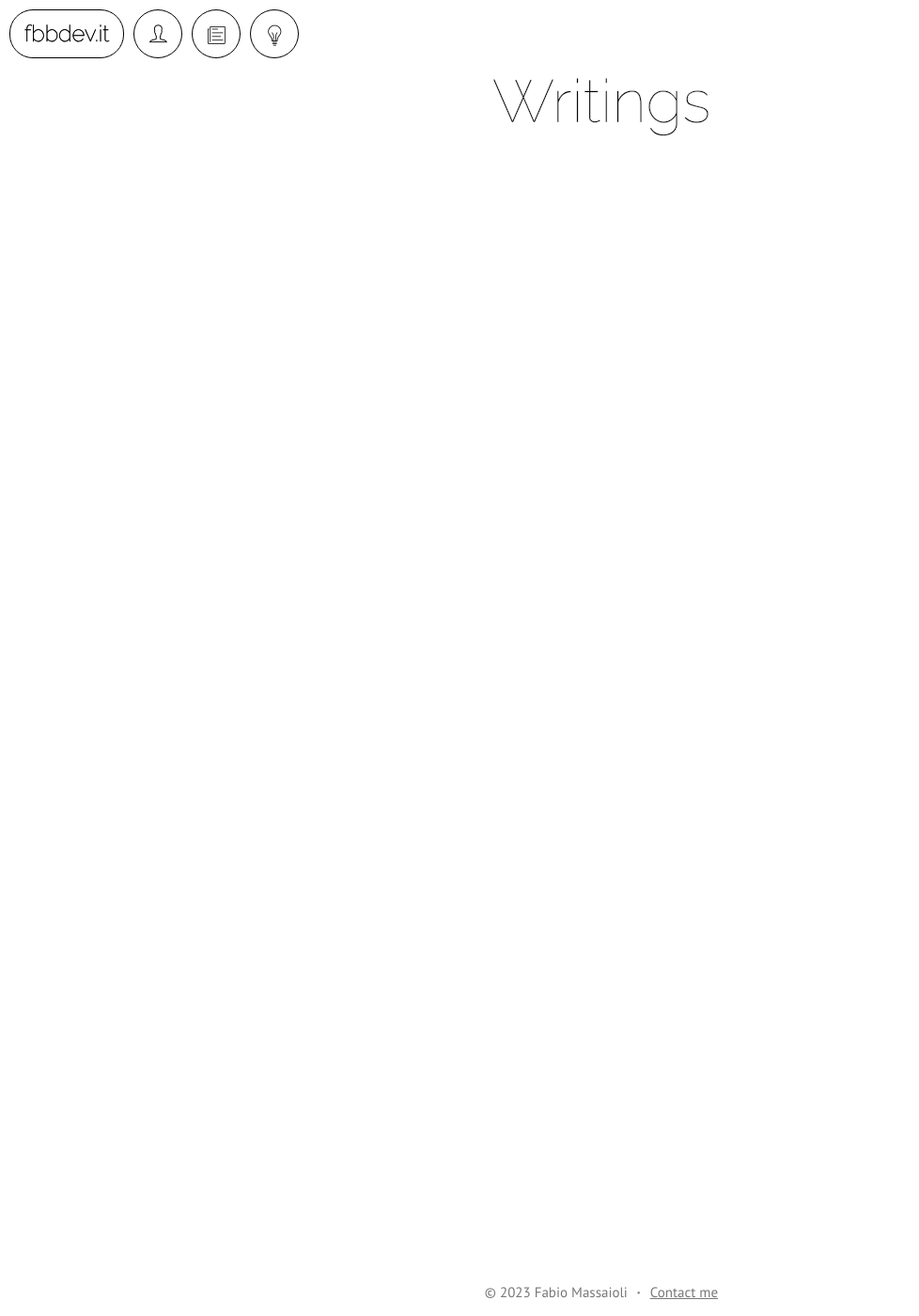
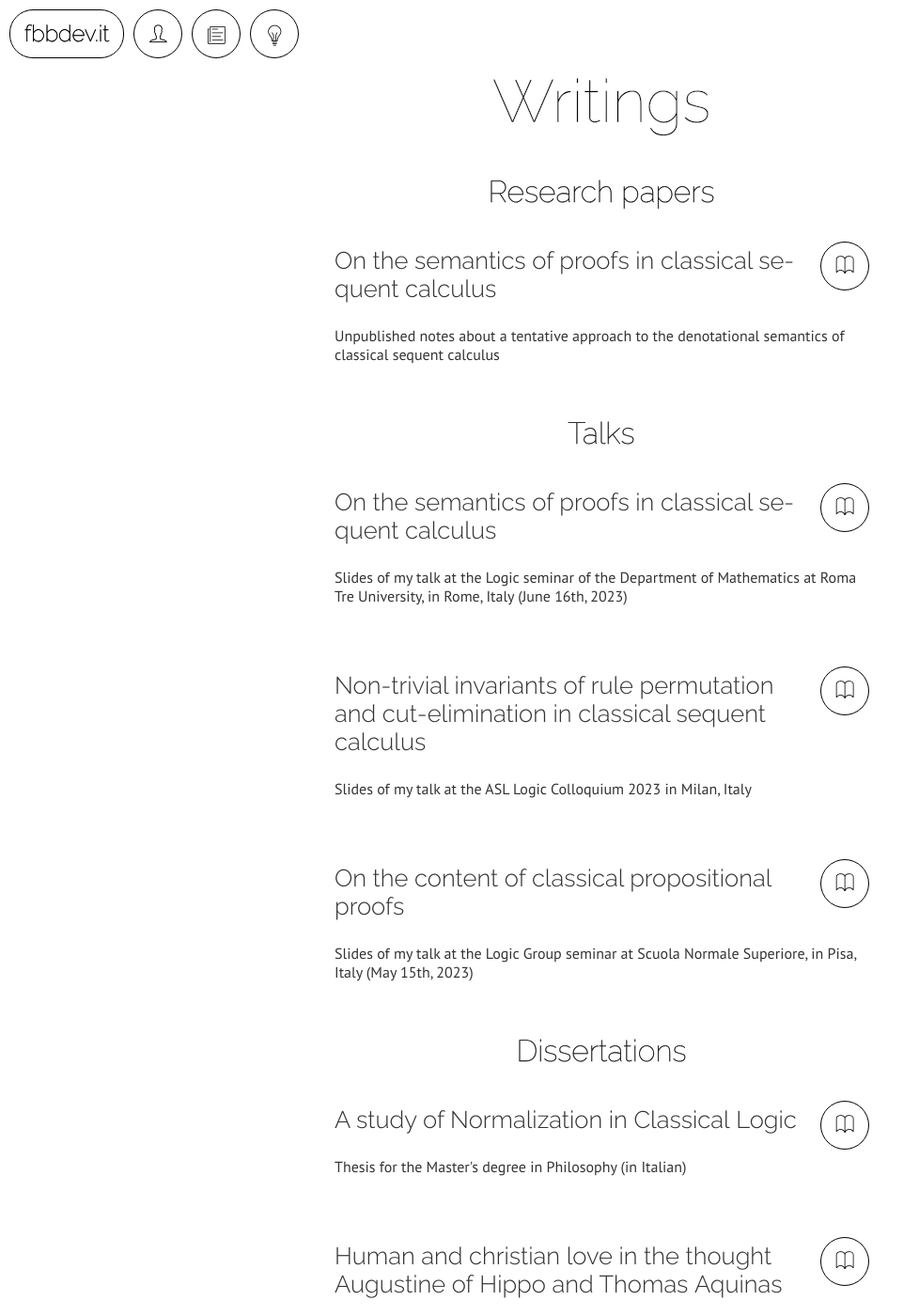
Before and after one commit to fbbdev/fbbdev.github.io, a Jekyll site: the page built from writings/index.html, in a window 1280 px wide and 1400 px high. Shown: the whole window at 94% size, without its empty margins (0-978 px from the left). Built offline with Jekyll 4.4.1, drawn with Linux system fonts in a browser that asks for light colours; some of the changed text lies outside the part shown.

Commit message:
Added dissertations, some talks and notes

```diff
--- a/_config.yml
+++ b/_config.yml
@@ -21,7 +21,7 @@ defaults:
           path: ""
           type: writings
       values:
-          layout: article
+          layout: writing
     - scope:
           path: ""
           type: projects
--- a/_includes/links.html
+++ b/_includes/links.html
@@ -24,6 +24,11 @@
         {% assign link_label = 'Web app' %}
         {% assign link_title = 'Open web application' %}
         {% assign link_target = '_blank' %}
+    {% when 'pdf' %}
+        {% assign link_icon = 'ion-ios-book-outline' %}
+        {% assign link_label = 'Download PDF' %}
+        {% assign link_title = link_label %}
+        {% assign link_target = '_blank' %}
 {% endcase %}<a class="{{ link.class | default: link_class | default: 'button' }}" href="{{ link.url }}"
    {% if link.title or link_title %}title="{{ link.title | default: link_title }}"{% endif %}
    {% if link.target or link_target %}target="{{ link.target | default: link_target }}"{% endif %}>
--- a/_layouts/base.html
+++ b/_layouts/base.html
@@ -19,6 +19,12 @@
 
     <link href="https://code.ionicframework.com/ionicons/2.0.1/css/ionicons.min.css" rel="stylesheet">
 
+    {% if layout.style %}
+        <style>
+            {{ layout.style }}
+        </style>
+    {% endif %}
+
     {% if page.style %}
         <style>
             {{ page.style }}
--- /dev/null
+++ b/_writings/AGraphicalPSSlides.md
@@ -0,0 +1,39 @@
+---
+title: On the content of classical propositional proofs
+excerpt: |
+    Slides of my talk at the Logic Group seminar at Scuola Normale Superiore,
+    in Pisa, Italy (May 15th, 2023)
+category: talks
+date: 20230515
+
+links:
+    - type: pdf
+      url: /writings/downloads/AGraphicalPSSlides.pdf
+---
+
+These are the slides accompanying the talk I gave within the Logic Group seminar at Scuola
+Normale Superiore in Pisa, Italy, on May 15<sup>th</sup>, 2023. They present some unpublished
+work (still in progress) about a graphical proof-system for classical logic (in the style
+of proof-nets).
+
+# Abstract
+
+We recall briefly the origins and significance of the problem of proof identity
+in classical logic, then proceed to show why extensional approaches are bound
+to fail and discuss an abstract method proposed in older and more recent
+literature to account for the intensional features of proof systems.
+
+We introduce a graphical proof system (i.e., proofs are represented as graphs)
+for classical propositional logic, where the logical rule permutations of
+classical sequent calculus are reduced to identities and the invertibility of
+logical rules follows from easy and efficient constructions. The same
+constructions establish a direct correspondence between this system and the
+cut-free fragment of the sequent calculus GS4, thus providing an account of
+the content of GS4 derivations up to arbitrary rule permutations, in the sense
+specified at the beginning of the talk. We then refine the structure of our
+graph-based proofs in a non-trivial way, allowing us to provide an interesting
+cut-elimination algorithm, and show that the new system provides a rich
+invariant of the cut-elimination process in an augmented version of GS4.
+
+Finally, we compare our work with previous attempts, and discuss possible
+applications and future developments.
--- /dev/null
+++ b/_writings/GS4invariants.md
@@ -0,0 +1,25 @@
+---
+title: On the semantics of proofs in classical sequent calculus
+excerpt: |
+    Unpublished notes about a tentative approach to the denotational semantics
+    of classical sequent calculus
+category: research
+date: 20230504
+
+links:
+    - type: pdf
+      url: /writings/downloads/GS4invariants.pdf
+---
+
+We discuss the problem of finding non-trivial invariants of non-deterministic, symmetric
+cut-reduction procedures in the classical sequent calculus. We come to the conclusion
+that (an enriched version of) the propositional fragment of GS4 — i.e. the one-sided
+variant of Kleene's context-sharing style sequent system G4, where independent rule
+applications permute freely — is an ideal framework in which to attack the problem.
+We show that the graph induced by axiom rules linking dual atom occurrences is preserved
+under arbitrary rule permutations in the cut-free fragment of GS4. We then refine the
+notion of axiom-induced graph so as to extend the result to derivations with cuts, and
+we exploit the invertibility of logical rules to define a global normalisation procedure
+that preserves the refined axiom-induced graphs, thus yielding a non-trivial invariant
+of cut-elimination in GS4. Finally, we build upon the result to devise a new proof system
+for classical propositional logic, where the rule permutations of GS4 reduce to identities.
--- /dev/null
+++ b/_writings/GS4invariantsSlides.md
@@ -0,0 +1,47 @@
+---
+title: On the semantics of proofs in classical sequent calculus
+excerpt: |
+    Slides of my talk at the Logic seminar of the Department of Mathematics
+    at Roma Tre University, in Rome, Italy (June 16th, 2023)
+category: talks
+date: 20230616
+
+links:
+    - type: pdf
+      url: /writings/downloads/GS4invariantsSlides.pdf
+---
+
+These are the slides accompanying the talk I gave within the Logic seminar of the Department
+of Mathematics at Roma Tre University, in Rome, Italy, on June 16<sup>th</sup>, 2023. The
+content of the talk originated from some [unpublished notes](GS4invariants). It is essentially
+the same work I presented at the ASL Logic Colloquium in Milan, but the slides are much more
+detailed.
+
+# Abstract
+
+I recall briefly the peculiar features of cut-reduction procedures in classical
+sequent calculus and the challenges they pose to the development of a satisfying
+notion of proof semantics. A common approach in the literature has been to adopt
+techniques like polarization or embeddings into intuitionistic or linear logic,
+which solve the difficulties by breaking the simmetry of the cut-reduction
+procedure.
+
+In this talk I shall explore an alternative approach that refrains from breaking
+symmetry, based upon the idea of tracking the presence of axioms pairing atomic
+formula occurrences in the conclusion of a proof. A first unrefined formulation
+fails to be invariant under cut-reduction, but the counter-examples suggest
+that the difficulty is related to the invertibility of conjunctions. This
+observation warrants a move to the negative formulation of classical
+propositional sequent calculus — also known as GS4 — where all parallel logical
+rule applications permute freely and the structural rules are implicit.
+
+I introduce a refined interpretation of GS4 derivations and show that it is
+preserved under arbitrary permutations of logical rules; then I exploit those
+permutations to define a global normalization procedure that preserves the
+interpretation (partially based on a normalization-by-evaluation technique),
+thus yielding a non-trivial invariant of cut-elimination in GS4. The invariants
+can be presented as a graphical proof-system, akin to proof-nets, enjoying a
+polynomial time correctness criterion and very good properties.
+
+Finally, I discuss the shortcomings of this approach and assess its ability to
+solve the problems described at the beginning of the talk.
--- /dev/null
+++ b/_writings/LC2023.md
@@ -0,0 +1,39 @@
+---
+title: Non-trivial invariants of rule permutation and cut-elimination in classical sequent calculus
+excerpt: Slides of my talk at the ASL Logic Colloquium 2023 in Milan, Italy
+category: talks
+date: 20230609
+
+links:
+    - type: pdf
+      url: /writings/downloads/LC2023.pdf
+---
+
+These are the slides accompanying the talk I gave at the Logic Colloquium (ASL European
+Summer Meeting) 2023 in Milan, Italy. The content of the talk originated from some [unpublished
+notes](GS4invariants). I paste below for historical purposes the abstract that was accepted
+by the program committee:
+
+# Abstract
+
+Cut-elimination procedures in classical sequent calculus are notoriously non-deterministic and
+non-confluent, both in the original formulation by Gentzen and in later reformulations. It is natural
+to ask whether those instances of non-confluence are superficial in nature, i.e. whether distinct
+normal forms of the same derivation are in fact correlated in a non-trivial way. A famous counter-example
+by Lafont purports to show that the answer is negative, that is, any notion of proof equivalence
+compatible with classical cut-elimination must be a trivial one that identifies all proofs of the
+same sequent. A long standing open question has been whether it is possible to work around Lafont's
+example by natural and non-trivial adjustments of the calculus and/or of cut-reduction steps,
+without resorting to symmetry-breaking techniques like polarization or embeddings into intuitionistic
+or linear logic.
+
+Working within the propositional fragment of GS4 — i.e. the one-sided variant of Kleene's
+context-sharing style sequent system G4 — where parallel rule applications permute freely,
+we show that the graph induced by axiom rules linking dual atom occurrences is preserved under
+arbitrary rule permutations in cut-free proofs. We then refine the notion of axiom-induced graph
+so as to extend the result to proofs with cuts. Finally, we exploit rule permutations to define
+a global normalization procedure that preserves axiom-induced graphs, thus yielding a non-trivial
+invariant of cut-elimination in GS4.
+
+We conclude by discussing briefly the possibility of extending the result to context-splitting
+style systems and first-order logic.
--- /dev/null
+++ b/_writings/bachelor.md
@@ -0,0 +1,35 @@
+---
+title: Human and christian love in the thought Augustine&nbsp;of&nbsp;Hippo and Thomas&nbsp;Aquinas
+excerpt: Undergraduate thesis for the Bachelor degree in Philosophy (in Italian)
+category: dissertation
+date: 20170307
+
+links:
+    - type: pdf
+      url: /writings/downloads/tesi_triennale.pdf
+---
+
+It is often believed that christian thinkers, and especially medieval ones,
+conceive of love either — negatively — as a contemptible passion, a morally
+disordered appetite for one's own gratification, or — positively — as virtuous
+form of abnegation, a holy disposition to complete self-sacrifice in the
+service of God's will and the good of others. Orthogonally, western culture
+is inclined to think of love (in both senses) as a completely irrational
+force, often at odds with the conclusions of pragmatic, rigorous thought.
+Such opinions appear both in popular culture and in the intellectual sphere:
+consider for example the Rationalist and Romantic schools of philosophy.
+
+This undergraduate dissertation in Medieval Philosophy (in Italian)
+investigates the concept of love in the works of medieval philosophers
+and theologians Augustine of&nbsp;Hippo (354–430 AD) and Thomas&nbsp;Aquinas
+(1225–1274 AD). While they often offer differing perspectives on the same
+subjects, both thinkers present love as a unifying concept, tying together
+the three spheres of life: the biological, the psychological and the
+intellectual. This runs directly counter to the ideas recalled above.
+Aquinas in particular explores and emphasizes the traits of love in the
+intellectual sphere of life, grounding it in the knowledge and understanding
+of people and the world around us. Love is — in other words — not an opposite
+of reason, but a different and complementary mode of it: one focused on the
+concrete and actual over the abstract and hypothetic, acting as the bridge
+between theoretical and practical judgement, and deeply intertwined with
+the psychological sphere of affectivity.
--- /dev/null
+++ b/_writings/master.md
@@ -0,0 +1,40 @@
+---
+title: A study of Normalization in Classical&nbsp;Logic
+excerpt: Thesis for the Master's degree in Philosophy (in Italian)
+category: dissertation
+date: 20200714
+
+links:
+    - type: pdf
+      url: /writings/downloads/tesi_magistrale.pdf
+---
+
+This master's thesis (in Italian) explores various normalization procedures
+(also known as cut-elimination procedures, from Gentzen's original work on the
+subject&nbsp;\[[4](#Gen35)\]) in sequent-style deductive systems for classical logic.
+In the&nbsp;4<sup>th</sup> and main chapter of the thesis I adapt a proof
+technique by Barbanera and Berardi&nbsp;\[[2](#BB96)\] to obtain a strong
+normalization result for a variant of Gentzen's non-deterministic cut-elimination
+procedure for the sequent calculus LK, as defined in&nbsp;\[[3](#DJS97),[1](#AT14)\].
+This opens the door to a direct investigation of the computational content of
+symmetric reduction procedures for classical sequent calculus.
+
+_Note:_ it turned out that the same result had already been published by Urban
+and Bierman in&nbsp;\[[5](#UB01)\], a paper I had missed during my survey of
+relevant literature. Although my work is similar to theirs even in very small
+details, it was an independent rediscovery, and in fact some technical choices
+helped me avoid a (non-critical) mistake that was present in&nbsp;\[[5](#UB)\].
+
+<a id="AT14">[1]</a> Abrusci, V.M., and Tortora de Falco, L. _Logica: Volume&nbsp;1
+— Dimostrazioni e modelli al primo ordine._ Springer Milan (2014)<br>
+<a id="BB96">[2]</a> Barbanera, F., and Berardi, S. «A symmetric λ-calculus for
+classical program extraction». In: _Information and Computation_ **125**(2),
+103—117 (1996)<br>
+<a id="DJS97">[3]</a> Danos, V., Joinet, J.-B., and Schellinx, H. «A New
+Deconstructive Logic: Linear Logic». In: _The Journal of Symbolic Logic_
+**62**(3), 755—807 (1997)<br>
+<a id="Gen35">[4]</a> Gentzen, G. «Untersuchungen über das logische Schließen. I».
+In: _Mathematische Zeitschrift_ **39**(1), 176—210 (1935)<br>
+<a id="UB01">[5]</a> Urban, C., and Bierman, G. M. «Strong Normalisation of
+Cut-Elimination in Classical Logic». In: Girard, J.-Y. (ed.) _Typed Lambda
+Calculi and Applications_, pp. 365—380. Springer Berlin Heidelberg (1999)
--- a/writings/index.html
+++ b/writings/index.html
@@ -4,11 +4,61 @@ title: Writings
 excerpt: "List of writings by fbbdev"
 stylesheet: item_index
 ---
-{% for writing in site.writings %}
+{% assign sorted_writings = site.writings | sort: "date" | reverse %}
+
+<h1>Research papers</h1>
+{% for writing in sorted_writings %}
+{% if writing.category != 'research' %}{% continue %}{% endif %}
 <article>
+    {% if writing.links %}
+    <aside>
+        {% assign link_class = 'circle' %}
+        {% for link in writing.links %}
+            {% include links.html %}
+        {% endfor %}
+    </aside>
+    {% endif %}
     <a href="{{ writing.url }}">
         <h2>{{ writing.title }}</h2>
         {{ writing.excerpt }}
     </a>
 </article>
 {% endfor %}
+
+<h1>Talks</h1>
+{% for writing in sorted_writings %}
+{% if writing.category != 'talks' %}{% continue %}{% endif %}
+<article>
+    {% if writing.links %}
+    <aside>
+        {% assign link_class = 'circle' %}
+        {% for link in writing.links %}
+            {% include links.html %}
+        {% endfor %}
+    </aside>
+    {% endif %}
+    <a href="{{ writing.url }}">
+        <h2>{{ writing.title }}</h2>
+        {{ writing.excerpt }}
+    </a>
+</article>
+{% endfor %}
+
+<h1>Dissertations</h1>
+{% for writing in sorted_writings %}
+{% if writing.category != 'dissertation' %}{% continue %}{% endif %}
+<article>
+    {% if writing.links %}
+    <aside>
+        {% assign link_class = 'circle' %}
+        {% for link in writing.links %}
+            {% include links.html %}
+        {% endfor %}
+    </aside>
+    {% endif %}
+    <a href="{{ writing.url }}">
+        <h2>{{ writing.title }}</h2>
+        {{ writing.excerpt }}
+    </a>
+</article>
+{% endfor %}
```
Also changed, not shown: _layouts/writing.html (added, +19 -0 lines), .well-known/keybase.txt (deleted), 6 other files.
